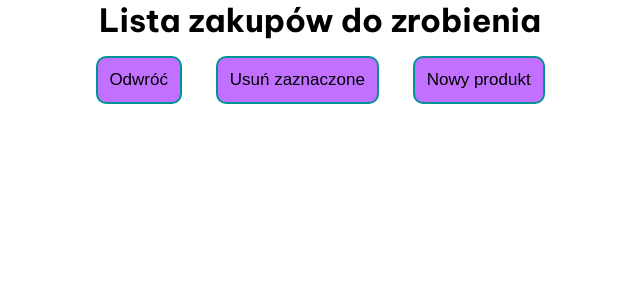
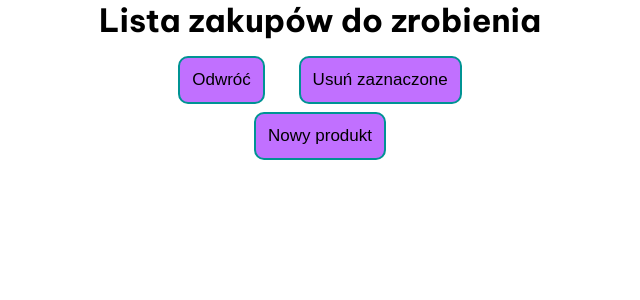
Before and after one commit to wutekk/pierwsza-apka-angularowa, an Angular app: page / in a window 1280 px wide. Shown: the top 300 px of the page, without its empty margins (320-960 px from the left). Built offline with nearby package versions, Linux system fonts and the light colour scheme.

Commit message:
przeniesienie formularza dodawania

```diff
--- a/src/app/app.component.css
+++ b/src/app/app.component.css
@@ -66,45 +66,3 @@ h1 {
   align-items: center;     /* wyśrodkowanie pionowe */
   margin-bottom: 0.5em;
 }
-
-
-.formularz {
-  display: flex;
-  justify-content: center;
-  align-items: center;
-  gap: 10px; /* odstęp między input a buttonem */
-  padding: 20px;
-  background-color: #f7f7f7;
-  border-radius: 12px;
-  box-shadow: 0 2px 6px rgba(0, 0, 0, 0.1);
-  max-width: 400px;
-  margin: 30px auto;
-}
-
-.formularz input {
-  padding: 10px 15px;
-  font-size: 16px;
-  border: 2px solid #ccc;
-  border-radius: 8px;
-  outline: none;
-  flex: 1;
-}
-
-.formularz input:focus {
-  border-color: #b14aff;
-}
-
-.formularz button {
-  padding: 10px 20px;
-  font-size: 16px;
-  color: white;
-  background-color: #b14aff;
-  border: none;
-  border-radius: 8px;
-  cursor: pointer;
-  transition: background-color 0.3s ease;
-}
-
-.formularz button:hover {
-  background-color: #9c3ae6;
-}
--- a/src/app/app.component.html
+++ b/src/app/app.component.html
@@ -3,15 +3,9 @@
 <div class="pudelko_z_batonami">
     <button (click)="odwroc_zakupy()">Odwróć</button>
     <button (click)="usun_zaznaczone()">Usuń zaznaczone</button>
-    <button (click)="pokaz_input()">Nowy produkt</button>
 </div>
 <div class="lista_z_kropkami">
-    @if (input_pokazany) {
-    <div class="formularz">
-        <input [(ngModel)]="nowej_rzeczy_nazwa" placeholder="Nowy produkt" />
-        <button (click)="dodaj_zakup()">Dodaj</button>
-    </div>
-    }
+    <app-folmularz-dodawania></app-folmularz-dodawania>
     <ul>
         @for (rzecz of lista_zakupow; track rzecz; let i = $index) {
         <li (click)="odwroc_zaznaczenie(i)">
--- a/src/app/app.component.ts
+++ b/src/app/app.component.ts
@@ -1,35 +1,22 @@
 import { Component} from '@angular/core';
 import { CommonModule } from '@angular/common';
-import { FormsModule } from '@angular/forms';
 import { ZakupyService } from './services/zakupy.service';
+import { FolmularzDodawaniaComponent } from "./components/formularz_dodawania/folmularz-dodawania/folmularz-dodawania.component";
 
 @Component({
   selector: 'app-root',
   standalone: true,
-  imports: [CommonModule, FormsModule],
+  imports: [CommonModule, FolmularzDodawaniaComponent],
   templateUrl: './app.component.html',
   styleUrls: ['./app.component.css'],
 })
 export class AppComponent {
   title = 'Lista zakupów do zrobienia';
-  nowej_rzeczy_nazwa = '';
-  input_pokazany = false;
 
   constructor(public zakupyService: ZakupyService) {}
 
   get lista_zakupow() {
     return this.zakupyService.lista_zakupow;
-  }
-
-  dodaj_zakup(): void {
-    this.zakupyService.dodajRzecz(this.nowej_rzeczy_nazwa);
-
-    this.input_pokazany = false;
-    this.nowej_rzeczy_nazwa = '';
-  }
-
-  pokaz_input(): void {
-    this.input_pokazany = true;
   }
 
   odwroc_zakupy(): void {
--- a/src/app/components/formularz_dodawania/folmularz-dodawania/folmularz-dodawania.component.css
+++ b/src/app/components/formularz_dodawania/folmularz-dodawania/folmularz-dodawania.component.css
@@ -0,0 +1,57 @@
+
+.formularz {
+  display: flex;
+  justify-content: center;
+  align-items: center;
+  gap: 10px; /* odstęp między input a buttonem */
+  padding: 20px;
+  background-color: #f7f7f7;
+  border-radius: 12px;
+  box-shadow: 0 2px 6px rgba(0, 0, 0, 0.1);
+  max-width: 400px;
+  margin: 30px auto;
+}
+
+.formularz input {
+  padding: 10px 15px;
+  font-size: 16px;
+  border: 2px solid #ccc;
+  border-radius: 8px;
+  outline: none;
+  flex: 1;
+}
+
+.formularz input:focus {
+  border-color: #b14aff;
+}
+
+.formularz button {
+  padding: 10px 20px;
+  font-size: 16px;
+  color: white;
+  background-color: #b14aff;
+  border: none;
+  border-radius: 8px;
+  cursor: pointer;
+  transition: background-color 0.3s ease;
+}
+
+.formularz button:hover {
+  background-color: #9c3ae6;
+}
+.pudelko_z_batonami button {
+  margin: 0 1em;
+  padding: 0.7em;
+  color: rgb(0, 0, 0);
+  background-color: #c170ff;
+  font-size: 17px;
+  border: 2px solid rgb(0, 147, 147);
+  border-radius: 10px;
+}
+
+.pudelko_z_batonami {
+  display: flex;
+  justify-content: center; /* wyśrodkowanie poziome */
+  align-items: center;     /* wyśrodkowanie pionowe */
+  margin-bottom: 0.5em;
+}
--- a/src/app/components/formularz_dodawania/folmularz-dodawania/folmularz-dodawania.component.html
+++ b/src/app/components/formularz_dodawania/folmularz-dodawania/folmularz-dodawania.component.html
@@ -1 +1,10 @@
-<p>folmularz-dodawania works!</p>
+@if (input_pokazany) {
+<div class="formularz">
+    <input [(ngModel)]="nowej_rzeczy_nazwa" placeholder="Nowy produkt" />
+    <button (click)="dodaj_zakup()">Dodaj</button>
+</div>
+} @else {
+<div class="pudelko_z_batonami">
+    <button (click)="pokaz_input()">Nowy produkt</button>
+</div>
+}
--- a/src/app/components/formularz_dodawania/folmularz-dodawania/folmularz-dodawania.component.ts
+++ b/src/app/components/formularz_dodawania/folmularz-dodawania/folmularz-dodawania.component.ts
@@ -1,13 +1,30 @@
 import { Component } from '@angular/core';
+import { FormsModule } from '@angular/forms';
+import { ZakupyService } from '../../../services/zakupy.service';
 
 @Component({
   selector: 'app-folmularz-dodawania',
   standalone: true,
-  imports: [],
+  imports: [ FormsModule ],
   templateUrl: './folmularz-dodawania.component.html',
   styleUrl: './folmularz-dodawania.component.css'
 })
 export class FolmularzDodawaniaComponent {
+  nowej_rzeczy_nazwa = '';
+  input_pokazany = false;
 
-// TODO
+  constructor(public zakupyService: ZakupyService) {}
+
+
+  dodaj_zakup(): void {
+    this.zakupyService.dodajRzecz(this.nowej_rzeczy_nazwa);
+
+    this.input_pokazany = false;
+    this.nowej_rzeczy_nazwa = '';
+  }
+
+  pokaz_input(): void {
+    this.input_pokazany = true;
+  }
+
 }
```
